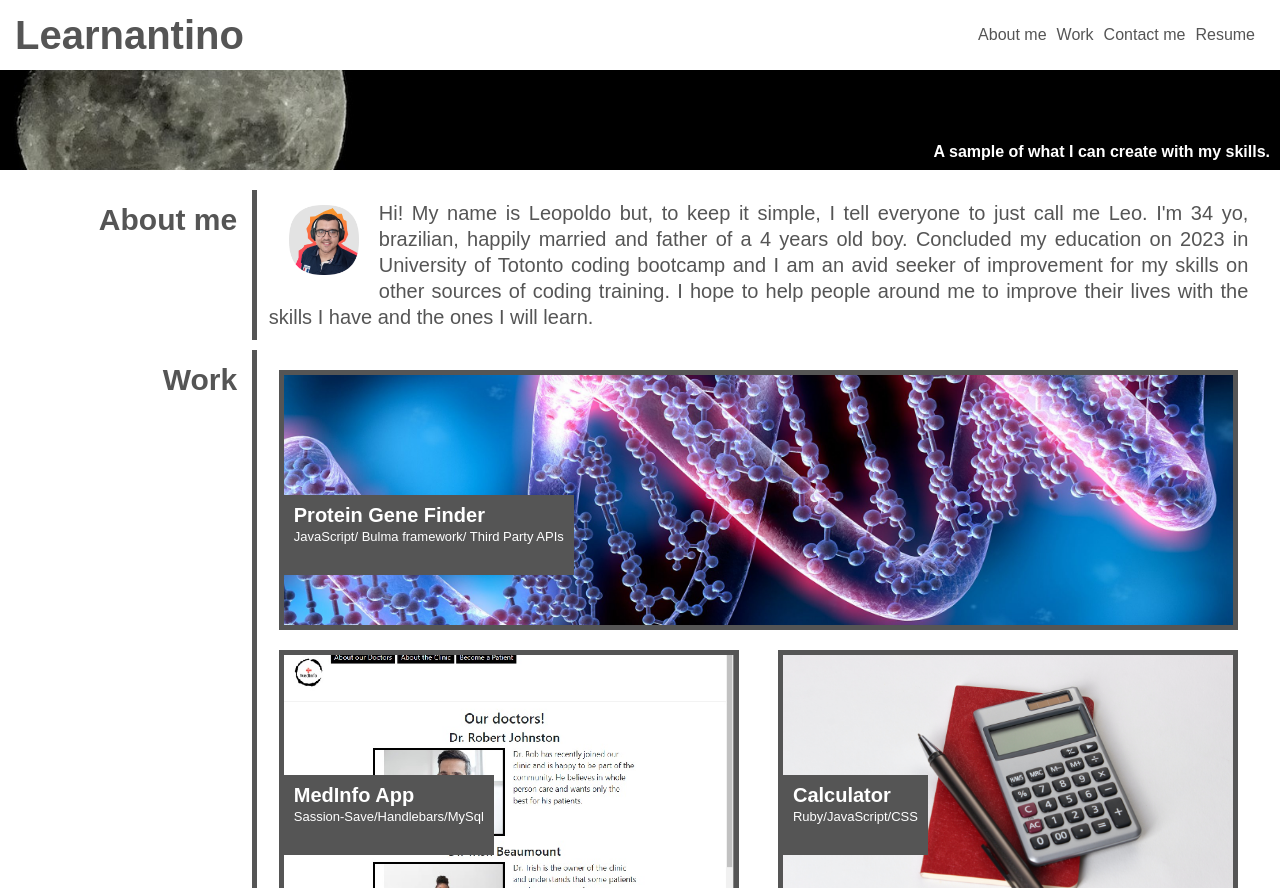
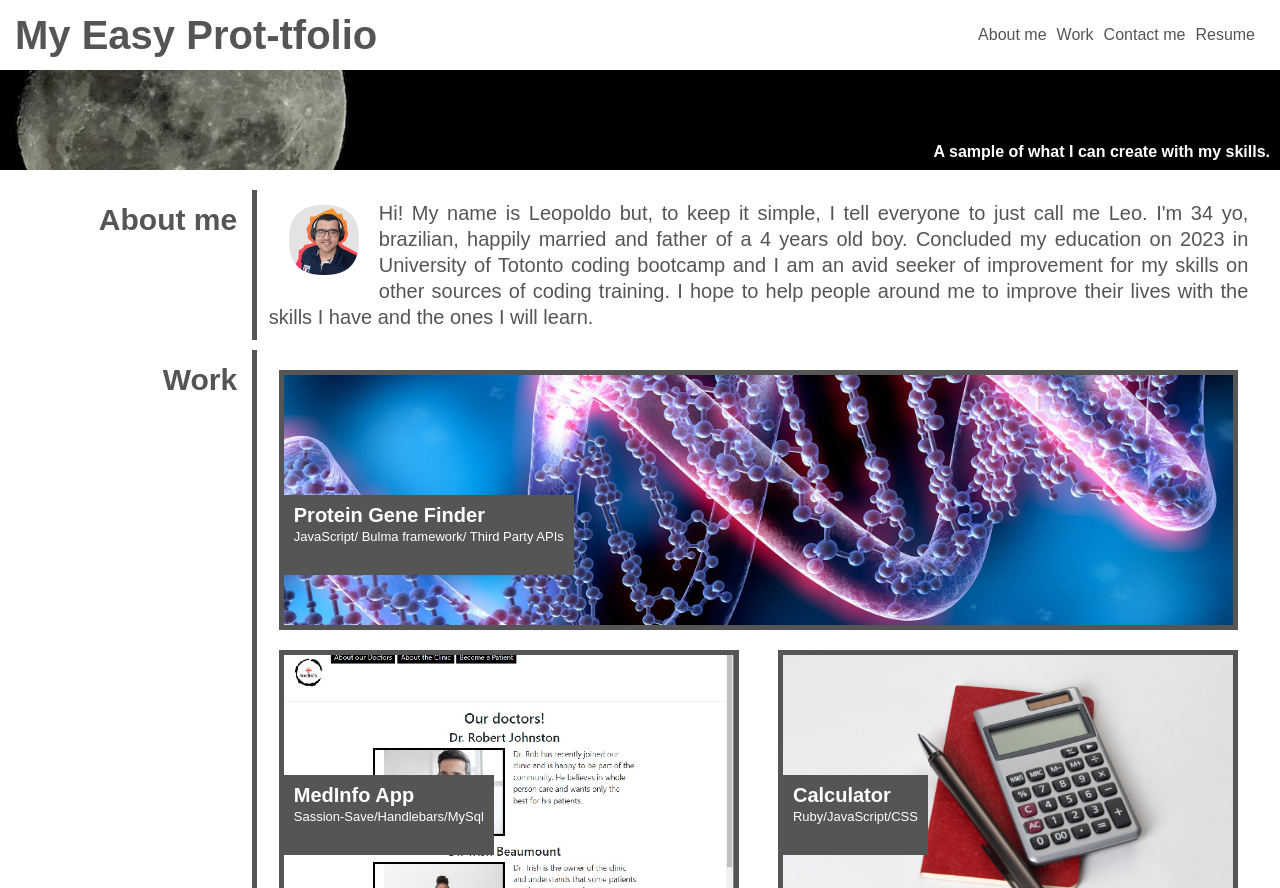
Before and after one commit to LeopoldoGurgel/LearnantinoPORTFOLIO, a plain HTML site: page index.html in a window 1280 px wide. Shown: the top 888 px of the page. Drawn offline with Linux system fonts and the light colour scheme.

Commit message:
updated page title

```diff
--- a/index.html
+++ b/index.html
@@ -9,7 +9,7 @@
     <meta name="viewport" content="width=device-width, initial-scale=1.0">
     <link href="./assets/css/reset.css" rel="stylesheet">
     <link href="./assets/css/styles.css" rel="stylesheet">
-    <title>Learnantino</title>
+    <title>My Easy Pro-tfolio</title>
 </head>
 
 <!-- Up next comes the body section.
@@ -24,7 +24,7 @@
     the h1 header with the name of the page and a nav bar. -->
 
     <header>
-        <h1>Learnantino</h1>
+        <h1>My Easy Prot-tfolio</h1>
         <nav>
             <ul>
                 <li><a href="#about">About me</a></li>
```
